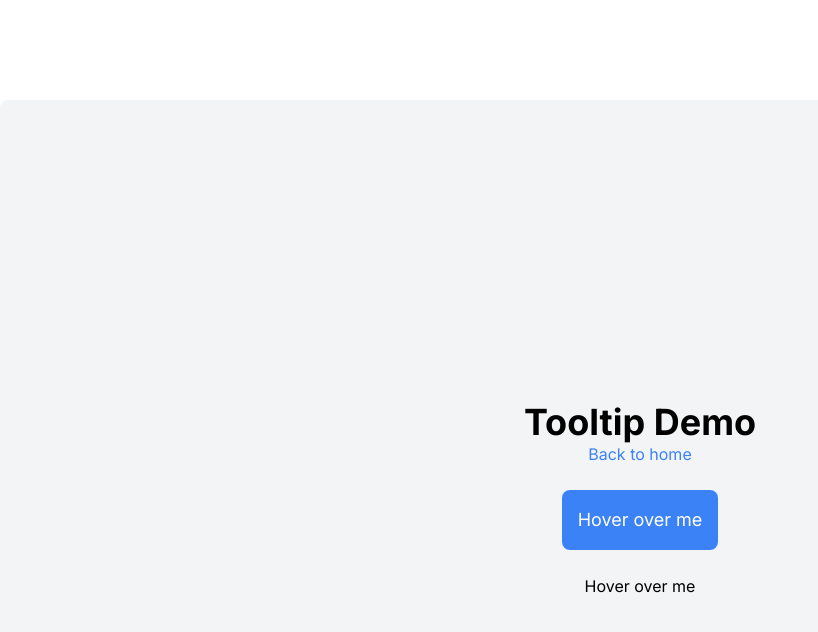
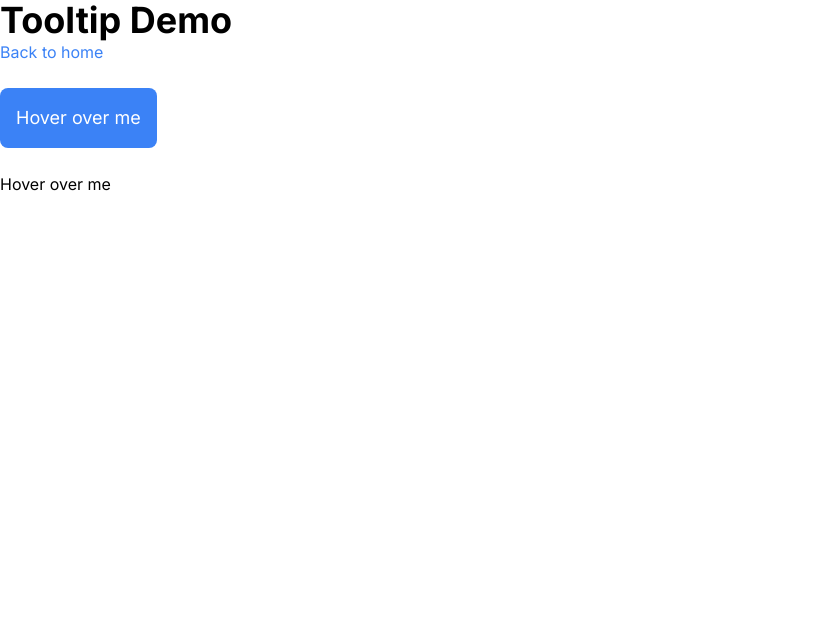
Before and after one commit to BSchoolland/next-components-bvt, a Next.js app: page /tooltip-demo in a window 1280 px wide. Shown: the top 632 px of the page, without its empty margins (0-818 px from the left). Built offline with nearby package versions, Linux system fonts and the light colour scheme.

Commit message:
feat: smart positioning for tooltip component

```diff
--- a/app/tooltip-demo/page.js
+++ b/app/tooltip-demo/page.js
@@ -5,7 +5,7 @@ import ToolTip from '@/components/tooltip'
 
 const Page = () => {
   return (
-    <div className="demo" style={{display: "flex", flexDirection: "column", alignItems: "center", justifyContent: "center", height: "100vh"}}>
+    <div >
         <h1>Tooltip Demo</h1>
         <ToolTip component={<p>Click the link to go back to the home page</p>}>
           <a href="/">Back to home</a>
--- a/components/tooltip/tooltip.js
+++ b/components/tooltip/tooltip.js
@@ -3,39 +3,63 @@ import styles from "./tooltip.module.css"; // Import as a module
 
 /**
  * ToolTip component.
+ * @param {object} props - The props object.
+ * @param {JSX.Element} props.component - The component to display in the tooltip.
+ * @param {JSX.Element} props.children - The object to apply the tooltip to.
+ * @param {object} [props.style] - Optional style object to apply to the tooltip.
+ * @param {boolean} [props.interactive] - Whether the tooltip should be interactive.
+ * @param {object} rest - Any additional props to apply to the tooltip, such as event handlers.
  */
-const ToolTip = ({ component, children, style, interactive, ...rest }) => {
+const ToolTip = ({ component = <div><p>Pass a "component" prop to put your own component here!</p></div>, children, style = {}, interactive, ...rest }) => {
     // when the tooltip is hovered, it will be visible
     const [isVisible, setIsVisible] = useState(false);
     const [position, setPosition] = useState({ x: 0, y: 0 });
+    const [arrowStyle, setArrowStyle] = useState(style); // [1]
     // reference to the tooltip element
-    const tooltipRef = useRef(null);
-    if (!component) {
-        component = <p>Tooltip</p>;
-    }
-    // if a style is passed in, add { top: position.y, left: position.x } to it
-    let newStyle;
-    if (style) {
-        newStyle = { ...style, top: position.y, left: position.x };
-    } else {
-        newStyle = { top: position.y, left: position.x };
-    }
-
+    const toolTipContainerRef = useRef(null);
+    const toolTipRef = useRef(null);
     useEffect(() => {
         let timeoutId = null;
+
+        const calculatePosition = (tooltipElement, toolTipComponent) => {
+            let { top, left, width, height } = tooltipElement.getBoundingClientRect();
+            left += width / 2;
+            top -= 15;
+
+            const { width: componentWidth, height: componentHeight } = toolTipComponent.getBoundingClientRect();
+            let addedArrowStyle = {};
+
+            // Adjust horizontally
+            if (left + componentWidth > window.innerWidth) {
+                left -= componentWidth / 2;
+                addedArrowStyle.left = "90%";
+            } else if (left - componentWidth / 2 < 0) {
+                left += componentWidth / 2;
+                addedArrowStyle.left = "10%";
+            }
+
+            // Adjust vertically if too high
+            if (top - componentHeight * 2 < 0) {
+                top = top + componentHeight + height * 2 + 30;
+                addedArrowStyle = { ...addedArrowStyle, top: "0%", transform: "rotate(45deg) translateX(-50%) translateY(0%)" };
+            }
+
+            return { left, top, addedArrowStyle };
+        };
 
         const handleMouseEnter = () => {
             // If a timeout has been set, clear it
             if (timeoutId) clearTimeout(timeoutId);
 
-            // move the tooltip to the current mouse position
-            const tooltipElement = tooltipRef.current;
-            let { top, left, width } = tooltipElement.getBoundingClientRect();
-            left += width / 2;
-            // move the tooltip up the height of the tooltip
-            console.log(tooltipElement.clientHeight);
-            top -= 15;
+            // Get elements and their dimensions
+            const tooltipElement = toolTipContainerRef.current;
+            const toolTipComponent = toolTipRef.current;
 
+            // Calculate position and style adjustments
+            const { left, top, addedArrowStyle } = calculatePosition(tooltipElement, toolTipComponent);
+
+            // Update state
+            setArrowStyle(prevState => ({ ...prevState, ...addedArrowStyle }));
             setPosition({ x: left, y: top });
             setIsVisible(true);
         };
@@ -51,19 +75,22 @@ const ToolTip = ({ component, children, style, interactive, ...rest }) => {
             }
         };
 
-        const tooltipElement = tooltipRef.current;
+        const tooltipElement = toolTipContainerRef.current;
         tooltipElement.addEventListener("mouseenter", handleMouseEnter);
         tooltipElement.addEventListener("mouseleave", handleMouseLeave);
 
         return () => {
+            clearTimeout(timeoutId);
             tooltipElement.removeEventListener("mouseenter", handleMouseEnter);
             tooltipElement.removeEventListener("mouseleave", handleMouseLeave);
         };
-    }, []);
+    }, [interactive]);
+
+    const newStyle = { ...style, top: position.y, left: position.x };
 
     return (
         <div
-            ref={interactive ? tooltipRef : null}
+            ref={interactive ? toolTipContainerRef : null}
             style={interactive ? { width: "fit-content", display: "inline-block" } : null}
         >
             <div
@@ -71,12 +98,12 @@ const ToolTip = ({ component, children, style, interactive, ...rest }) => {
                 {...rest}
                 style={newStyle}
             >
-                <div className={styles.tooltipArrow} style={style} />
-                <div className={styles.tooltipContent}>{component}</div>
+                <div className={styles.tooltipArrow} style={arrowStyle} />
+                <div className={styles.tooltipContent} ref={toolTipRef}>{component}</div>
             </div>
             {!interactive ? (
                 <div
-                    ref={tooltipRef}
+                    ref={toolTipContainerRef}
                     style={{ width: "fit-content", display: "inline-block" }}
                 >
                     {children}
--- a/components/tooltip/tooltip.module.css
+++ b/components/tooltip/tooltip.module.css
@@ -18,10 +18,6 @@
     z-index: -1;
 }
 
-.tooltipContent {
-
+.hidden {
+    visibility: hidden;;
 }
-
-.hidden {
-    display: none;
-}
```
